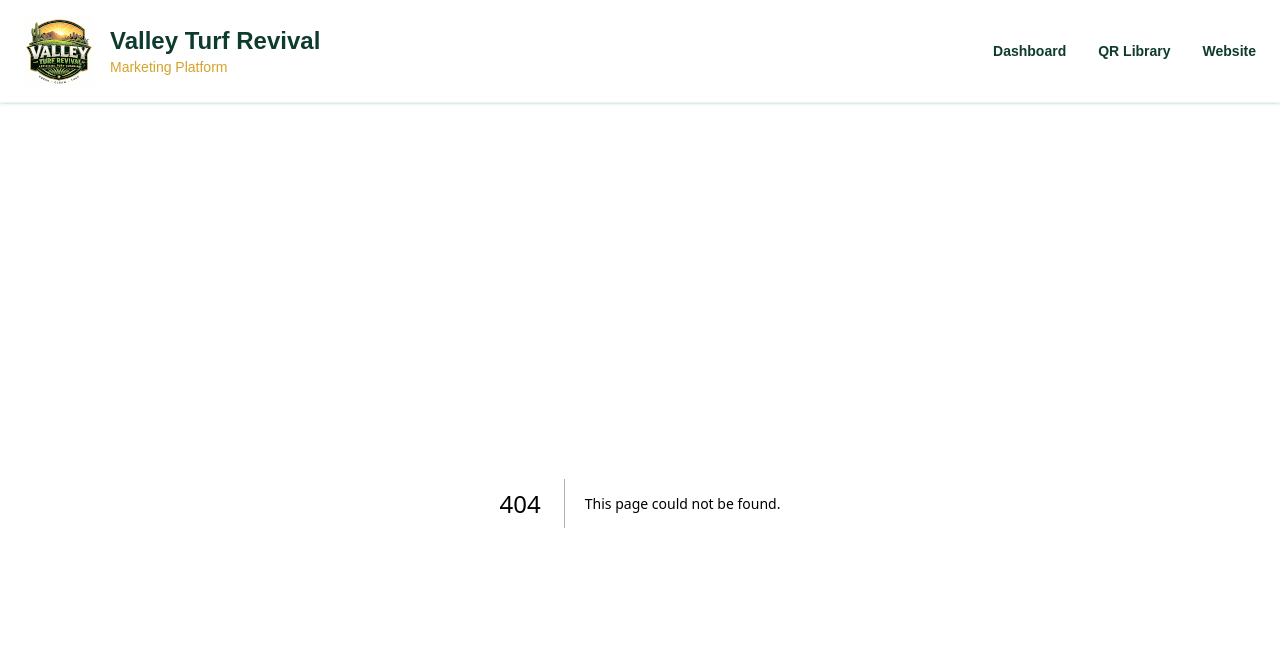
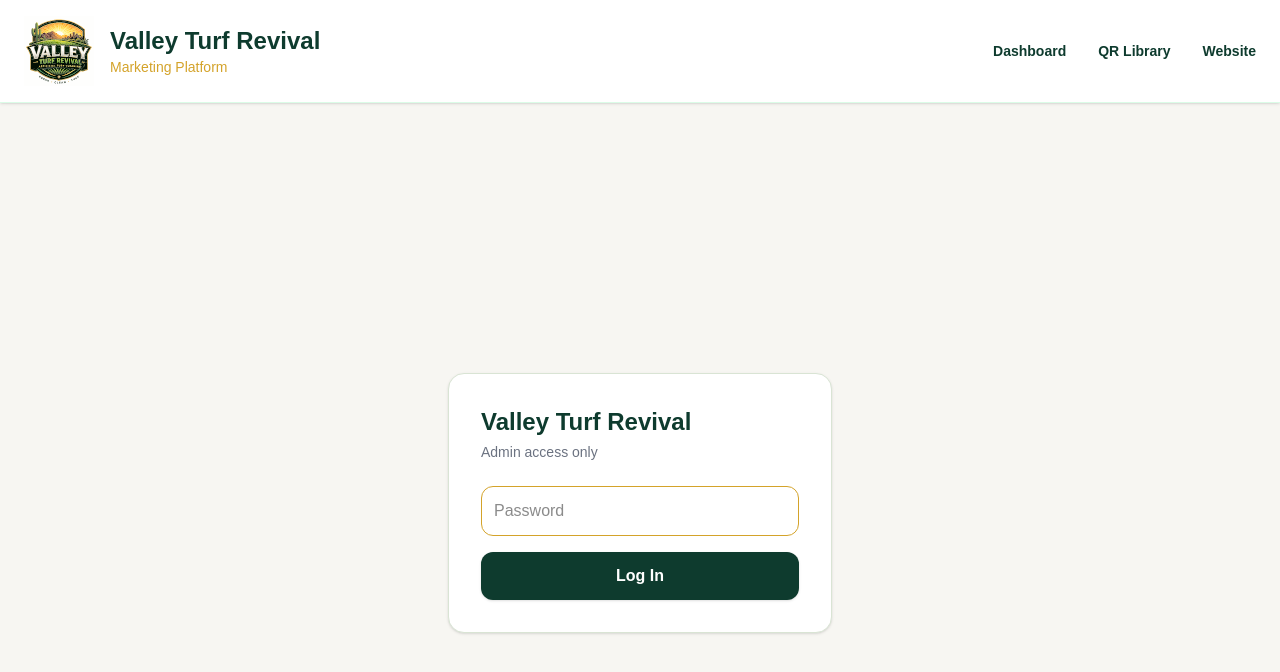
Before and after one commit to ValleyTurf/valley-turf-platform, a Next.js app: page /login in a window 1280 px wide. Before the commit this address had no page. Shown: the top 672 px of the page. Built offline with nearby package versions, Linux system fonts and the light colour scheme.

Commit message:
Add password protection for admin pages, keep QR redirects public

```diff
--- /dev/null
+++ b/app/api/login/route.ts
@@ -0,0 +1,21 @@
+import { NextResponse } from "next/server";
+
+export async function POST(request: Request) {
+  const { password } = await request.json();
+
+  if (password !== process.env.ADMIN_PASSWORD) {
+    return NextResponse.json({ success: false }, { status: 401 });
+  }
+
+  const response = NextResponse.json({ success: true });
+
+  response.cookies.set("admin_session", process.env.ADMIN_PASSWORD ?? "", {
+    httpOnly: true,
+    secure: true,
+    sameSite: "lax",
+    maxAge: 60 * 60 * 24 * 30,
+    path: "/",
+  });
+
+  return response;
+}
--- /dev/null
+++ b/app/login/page.tsx
@@ -0,0 +1,63 @@
+"use client";
+
+import { useState } from "react";
+import { useRouter } from "next/navigation";
+
+export default function LoginPage() {
+  const [password, setPassword] = useState("");
+  const [error, setError] = useState(false);
+  const router = useRouter();
+
+  async function handleSubmit(e: React.FormEvent) {
+    e.preventDefault();
+    setError(false);
+
+    const res = await fetch("/api/login", {
+      method: "POST",
+      headers: { "Content-Type": "application/json" },
+      body: JSON.stringify({ password }),
+    });
+
+    if (res.ok) {
+      router.push("/");
+      router.refresh();
+    } else {
+      setError(true);
+    }
+  }
+
+  return (
+    <main className="flex min-h-screen items-center justify-center bg-[#F7F6F2] p-8">
+      <div className="w-full max-w-sm rounded-2xl border border-[#D9E4D4] bg-white p-8 shadow-sm">
+        <h1 className="text-2xl font-bold text-[#0E3B2E]">
+          Valley Turf Revival
+        </h1>
+        <p className="mt-1 text-sm text-[#6B7280]">Admin access only</p>
+
+        <form onSubmit={handleSubmit} className="mt-6 space-y-4">
+          <input
+            type="password"
+            value={password}
+            onChange={(e) => setPassword(e.target.value)}
+            placeholder="Password"
+            className="w-full rounded-xl border border-[#D9E4D4] p-3 outline-none focus:border-[#D4A32A]"
+            autoFocus
+          />
+
+          {error && (
+            <p className="text-sm font-semibold text-red-600">
+              Incorrect password.
+            </p>
+          )}
+
+          <button
+            type="submit"
+            className="w-full rounded-xl bg-[#0E3B2E] px-6 py-3 font-semibold text-white shadow-sm transition hover:bg-[#2E6B3F]"
+          >
+            Log In
+          </button>
+        </form>
+      </div>
+    </main>
+  );
+}
--- /dev/null
+++ b/middleware.ts
@@ -0,0 +1,29 @@
+import { NextRequest, NextResponse } from "next/server";
+
+const PUBLIC_PATHS = ["/login", "/api/login"];
+
+export function middleware(request: NextRequest) {
+  const { pathname } = request.nextUrl;
+
+  if (
+    PUBLIC_PATHS.some((path) => pathname.startsWith(path)) ||
+    pathname.startsWith("/r/")
+  ) {
+    return NextResponse.next();
+  }
+
+  const session = request.cookies.get("admin_session")?.value;
+
+  if (session !== process.env.ADMIN_PASSWORD) {
+    const loginUrl = new URL("/login", request.url);
+    return NextResponse.redirect(loginUrl);
+  }
+
+  return NextResponse.next();
+}
+
+export const config = {
+  matcher: [
+    "/((?!_next/static|_next/image|favicon.ico).*)",
+  ],
+};
```
